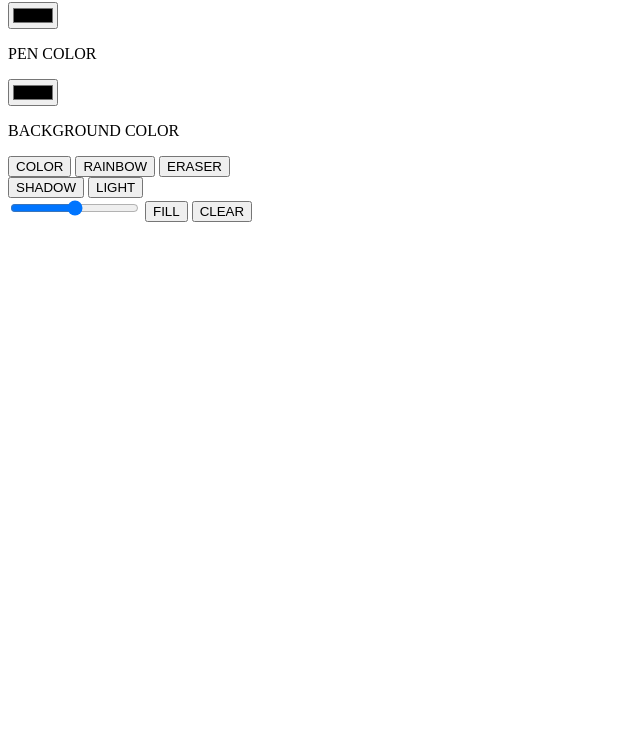
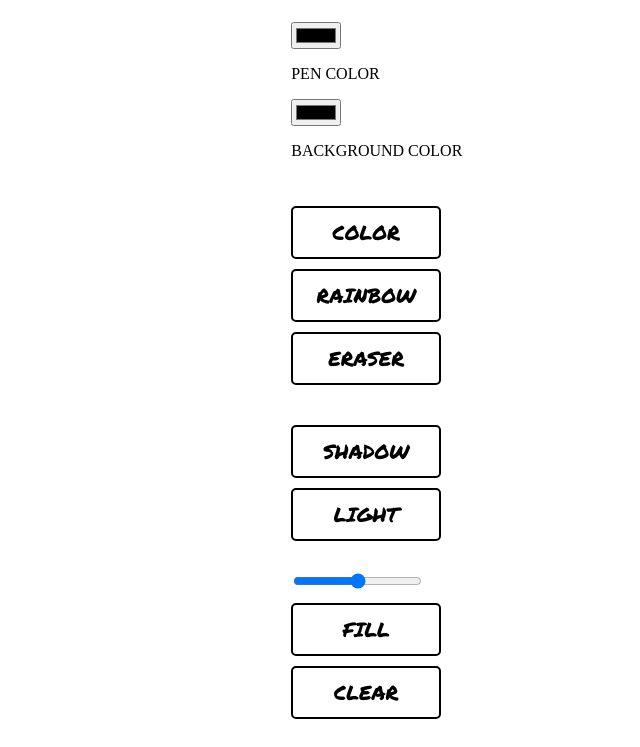
Before and after one commit to Condor109/Etch_sketch, a plain HTML site: page index.html in a window 1280 px wide. Shown: the part 78-825 px from the top of the page, without its empty margins (0-640 px from the left). Before the commit the page ends 800 px from the top, so only its background shows below. Drawn offline with Linux system fonts and the light colour scheme.

Commit message:
Style buttons and add fonts file

```diff
--- a/index.html
+++ b/index.html
@@ -3,10 +3,12 @@
   <head>
     <meta charset="utf-8">
     <title>SKETCH</title>
+    <link rel="stylesheet" href="style.css">
   </head>
   <body>
-    <div>
   <h1>Etch A Sketch</h1>
+  <div class="main">
+    <div class="dmain_1">
       <div>
         <input type="color"><p>PEN COLOR</p>
         <input type="color"><p>BACKGROUND COLOR</p>
@@ -26,8 +28,10 @@
         <button>FILL</button>
         <button>CLEAR</button>
       </div>
-    <div>
+    </div>
+    <div class="dmain_2">
 
+    </div>
   </div>
   </body>
 </html>
--- /dev/null
+++ b/style.css
@@ -0,0 +1,41 @@
+@font-face {
+  font-family: "Permanent";
+  src: url(./fonts/Permanent.ttf);
+}
+
+body{
+  background-color: rgba(255, 255, 255, 0.767);
+}
+
+h1{
+  color: rgb(35, 31, 100);
+  font-family: "Permanent";
+}
+
+div.main{
+  display: flex;
+  justify-content: space-around;
+}
+
+.main .dmain_1{
+  display: flex;
+  flex-direction: column;
+}
+
+.dmain_1 div{
+  margin: 10px 20px 10px;
+}
+
+button{
+  display: block;
+  margin-top: 10px;
+  margin-bottom: 10px;
+  border: 2px solid black;
+  border-radius: 5px;
+  padding: 10px;
+  width: 150px;
+  background-color: transparent;
+  font-family: permanent;
+  font-size: 20px;
+  cursor: pointer;
+}
```
Also changed, not shown: fonts/Permanent.ttf (added). Lines whose indentation alone changed are shown as unchanged.
